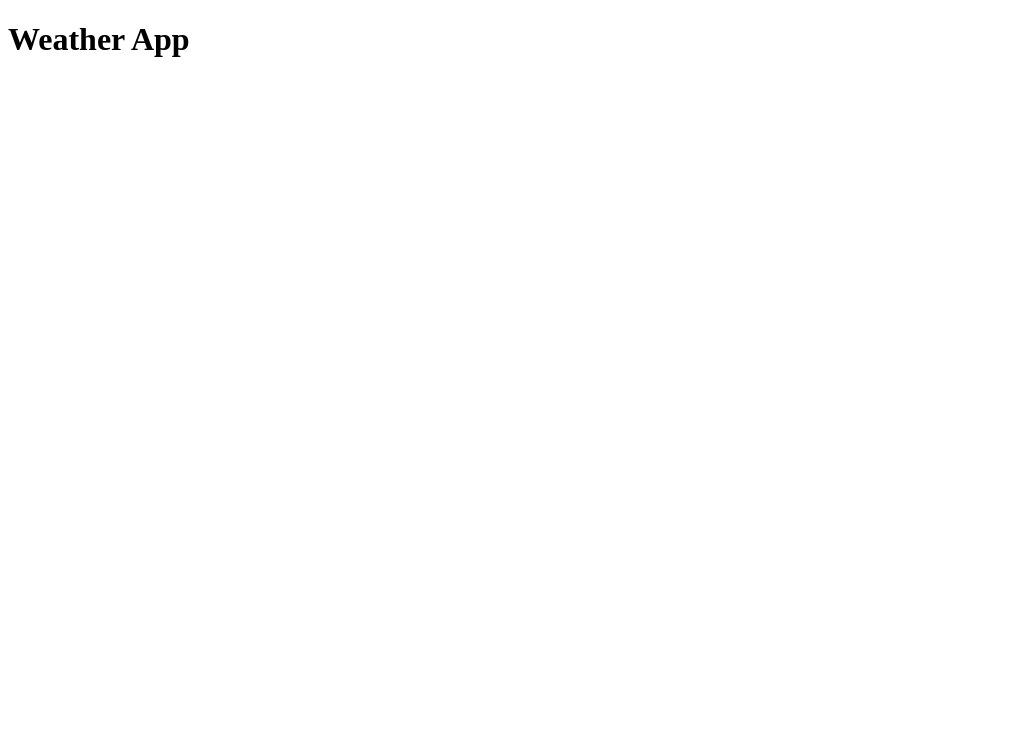
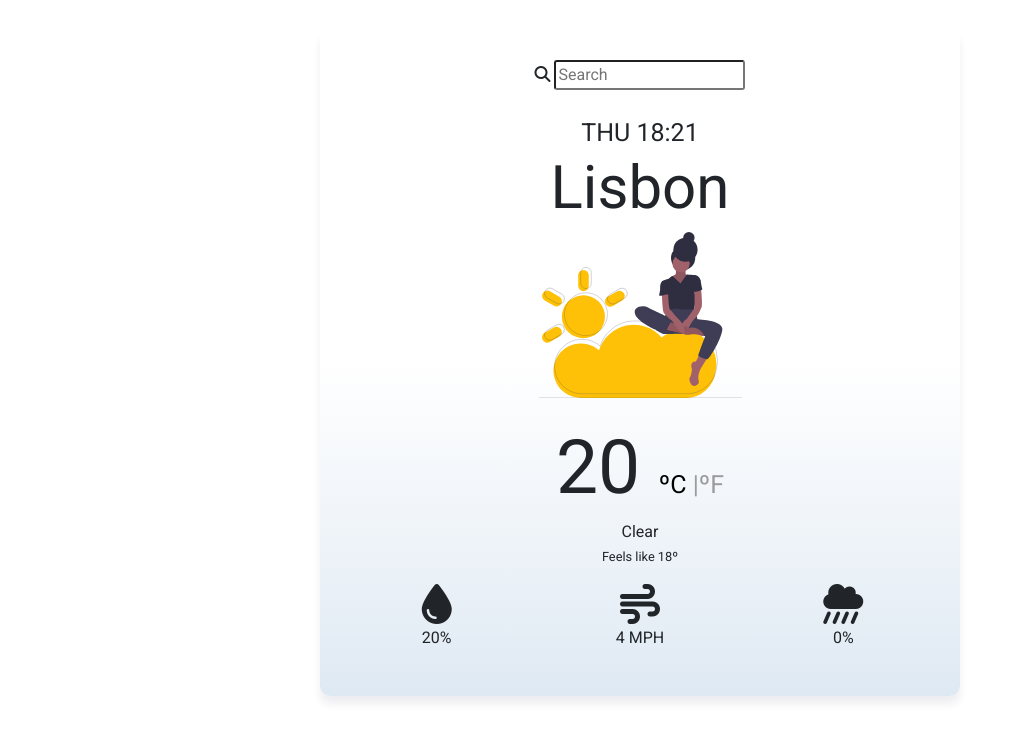
Before and after one commit to llanckvr/weather-app-test, a plain HTML site: page index.html in a window 1280 px wide. Shown: the whole page, without its empty margins (0-1015 px from the left). Drawn offline with nearby package versions, Linux system fonts and the light colour scheme.

Commit message:
imported project

```diff
--- a/index.html
+++ b/index.html
@@ -1,12 +1,67 @@
 <!DOCTYPE html>
 <html lang="en">
-  <head>
+
+<head>
     <meta charset="UTF-8" />
     <meta name="viewport" content="width=device-width, initial-scale=1.0" />
     <meta http-equiv="X-UA-Compatible" content="ie=edge" />
-    <title>Document</title>
-  </head>
-  <body>
-    <h1>Weather App</h1>
-  </body>
+    <title>Weather App</title>
+    <link rel="stylesheet" type="text/css" href="src/styles.css" />
+    <link rel="stylesheet" href="https://stackpath.bootstrapcdn.com/bootstrap/4.3.1/css/bootstrap.min.css"
+        integrity="sha384-ggOyR0iXCbMQv3Xipma34MD+dH/1fQ784/j6cY/iJTQUOhcWr7x9JvoRxT2MZw1T" crossorigin="anonymous" />
+    <link href="https://fonts.googleapis.com/css?family=Roboto&display=swap" rel="stylesheet">
+    <script src="https://kit.fontawesome.com/3e7d23acc1.js" crossorigin="anonymous"></script>
+    <link rel="stylesheet" href="style.css">
+</head>
+
+<body>
+    <div class="container">
+        <form id="search-form">
+            <i class="fas fa-search "></i>
+            <input id="search-input" type="text" placeholder="Search" class="location-search" />
+        </form>
+        </br>
+        <div class="row">
+            <div class="col-sm">
+
+            </div>
+            <div class="col-sm">
+                <small id="actual-time" class="actual-time"> MON 10:30 AM </small>
+            </div>
+            <div class="col-sm">
+            </div>
+        </div>
+        <h1 id="city-name"> Lisbon </h1>
+        <img class="sun-bridge" src="weather-image.svg">
+        <br>
+        <h2 class="main-temperature"> 20 <span class="celcius">ºC <span> </span><span class="fahrenheit">|ºF <span>
+        </h2>
+        <p> <span class="actual-coverage"> Clear </span>
+            <br>
+            <small class="temperature-feeling"> Feels like 18º </small>
+        </p>
+
+        <div class="row">
+            <div class="col-sm">
+                <i class="fas fa-tint actual-humidity"></i>
+                <br>
+                20%
+            </div>
+            <div class="col-sm">
+                <i class="fas fa-wind actual-wind"></i>
+                <br>
+                4 MPH
+                </p>
+            </div>
+            <div class="col-sm">
+                <i class="fas fa-cloud-showers-heavy actual-precipitation"></i>
+                <br>
+                0%
+                </p>
+            </div>
+        </div>
+    </div>
+    <script src="index.js"> </script>
+</body>
+
 </html>
--- /dev/null
+++ b/index.js
@@ -0,0 +1,19 @@
+function search(event) {
+  event.preventDefault();
+  let searchInput = document.querySelector("#search-input");
+  let city = document.querySelector("#city-name");
+  city.innerHTML = searchInput.value;
+}
+
+let searchForm = document.querySelector("#search-form");
+console.log(searchForm);
+searchForm.addEventListener("submit", search);
+
+let datePreview = document.querySelector("#actual-time");
+let actualTime = new Date();
+let days = ["SUN", "MON", "TUE", "WED", "THU", "FRI", "SAT"];
+let hours = actualTime.getHours();
+let minutes = actualTime.getMinutes();
+let day = days[actualTime.getDay()];
+
+datePreview.innerHTML = day + " " + hours + ":" + minutes;
--- /dev/null
+++ b/style.css
@@ -0,0 +1,59 @@
+.container {
+  font-family: "Roboto", sans-serif;
+  text-align: center;
+  box-shadow: rgba(37, 39, 89, 0.08) 0px 8px 8px 0;
+  border-radius: 10px;
+  width: 50%;
+  padding: 30px;
+  margin: 30px auto;
+  background-image: linear-gradient(to top, #dfe9f3 0%, white 50%);
+}
+
+.location-search {
+  border-radius: 3px;
+}
+
+h1 {
+  font-size: 60px;
+}
+
+.sun-bridge {
+  display: block;
+  margin: 0 auto;
+  width: 35%;
+  position: center;
+}
+
+.celcius {
+  color: black;
+  font-size: 25px;
+  transition: all 200ms ease-in-out;
+}
+
+.celcius:hover {
+  cursor: pointer;
+  color: #9b9b9b;
+}
+
+.fahrenheit {
+  color: #9b9b9b;
+  font-size: 25px;
+  transition: all 200ms ease-in-out;
+}
+
+.fahrenheit:hover {
+  cursor: pointer;
+  color: black;
+}
+.actual-time {
+  font-size: 25px;
+}
+.actual-wind,
+.actual-humidity,
+.actual-precipitation {
+  font-size: 40px;
+}
+
+.main-temperature {
+  font-size: 75px;
+}
```
Also changed, not shown: weather-image.svg (added), 1 other file.
